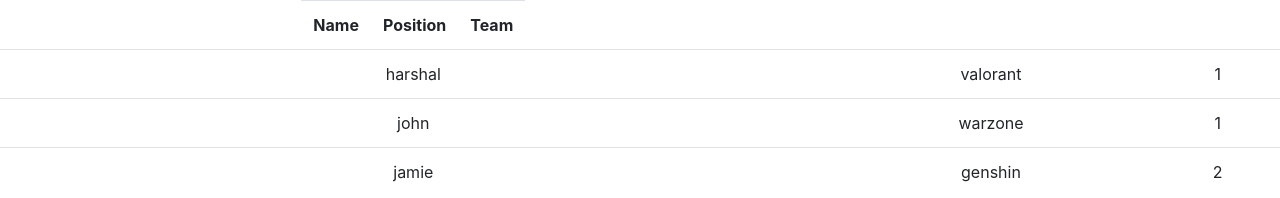
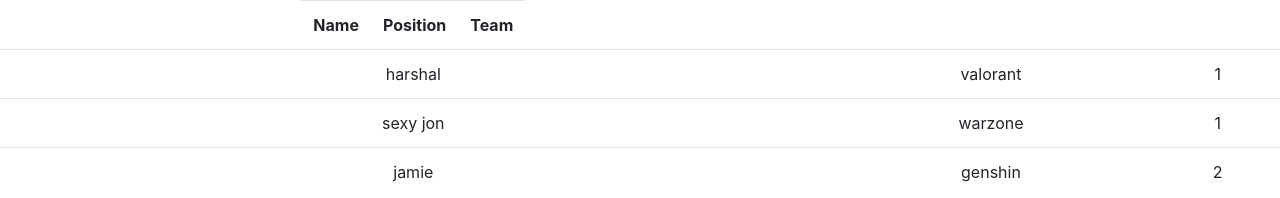
Before and after one commit to luketk97/simplyscheduler, a React (Create React App) app: page / in a window 1280 px wide. Shown: the top 198 px of the page. Built offline with nearby package versions, Linux system fonts and the light colour scheme.

Commit message:
fixed name

```diff
--- a/src/App.js
+++ b/src/App.js
@@ -5,7 +5,7 @@ import * as ReactBootStrap from "react-bootstrap";
 const App = () => {
   const players = [
     { position: "valorant", name: "harshal", team: "1" },
-    { position: "warzone", name: "john", team: "1" },
+    { position: "warzone", name: "sexy jon", team: "1" },
     { position: "genshin", name: "jamie", team: "2" },
   ];
   const renderPlayer = (player, index) => {
```
Also changed, not shown: 1 other file (tests, documents, lock files or other folders).
